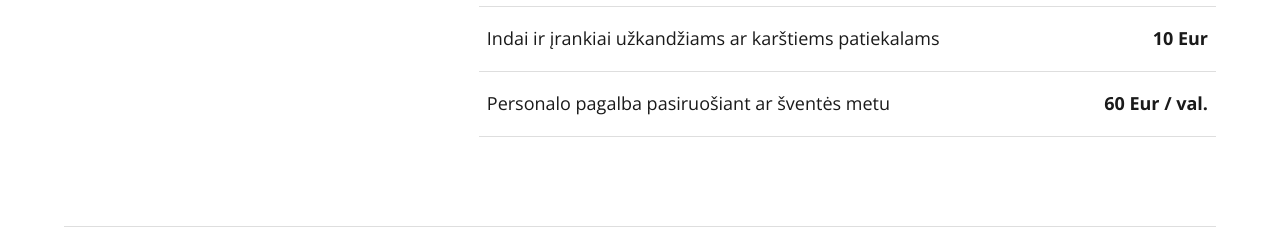
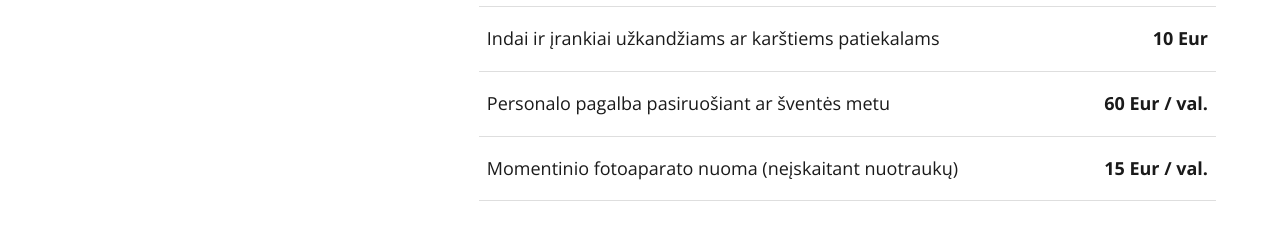
Before and after one commit to JuozasPetryla/sauleta, a Next.js app: page /paketai-ir-ju-kainos in a window 1280 px wide. Shown: the part 4920-5171 px from the top of the page. Built offline with nearby package versions, Linux system fonts and the light colour scheme.

Commit message:
Prideti fotoaparato nuoma

```diff
--- a/app/paketai-ir-ju-kainos/page.tsx
+++ b/app/paketai-ir-ju-kainos/page.tsx
@@ -35,7 +35,7 @@ export default function PricingPage() {
         </Package>
         <Package title="PAPILDOMOS PASLAUGOS" prices={[]}>
           <table className="service-table"><tbody>
-            <tr><td>Kavos aparato nuoma su kava, pienu ir cukrumi</td><td>20 Eur</td></tr><tr><td>Foto fonas renkantis tik studijos nuomą</td><td>10 Eur</td></tr><tr><td>Teminė foto arka arba sienelė su 200–250 balionų girlianda</td><td>130 Eur</td></tr><tr><td>Bendrinis / personalizuotas užrašas ant balionų sienelės</td><td>20 / 30 Eur</td></tr><tr><td>Teminė desertinio stalo girlianda, apie 100 balionų</td><td>80 Eur</td></tr><tr><td>Suaugusiųjų stalo teminis dekoras su serviravimu</td><td>80–120 Eur</td></tr><tr><td>Vaikų stalo teminis dekoras</td><td>40 Eur</td></tr><tr><td>Maitinimo kėdutės mini balionų girlianda ir dekoras</td><td>30 Eur</td></tr><tr><td>Helio balionų kompozicijos MINI / MIDI / MAXI</td><td>40 / 60 / 80 Eur</td></tr><tr><td>Helio balionai pagrindinio stalo dekorui, 7 vnt.</td><td>20 Eur</td></tr><tr><td>Staltiesės / stalo takelio nuoma</td><td>20 / 10 Eur</td></tr><tr><td>Medžiaginių servetėlių nuoma</td><td>1 Eur / vnt.</td></tr><tr><td>Indai ir įrankiai užkandžiams ar karštiems patiekalams</td><td>10 Eur</td></tr><tr><td>Personalo pagalba pasiruošiant ar šventės metu</td><td>60 Eur / val.</td></tr>
+            <tr><td>Kavos aparato nuoma su kava, pienu ir cukrumi</td><td>20 Eur</td></tr><tr><td>Foto fonas renkantis tik studijos nuomą</td><td>10 Eur</td></tr><tr><td>Teminė foto arka arba sienelė su 200–250 balionų girlianda</td><td>130 Eur</td></tr><tr><td>Bendrinis / personalizuotas užrašas ant balionų sienelės</td><td>20 / 30 Eur</td></tr><tr><td>Teminė desertinio stalo girlianda, apie 100 balionų</td><td>80 Eur</td></tr><tr><td>Suaugusiųjų stalo teminis dekoras su serviravimu</td><td>80–120 Eur</td></tr><tr><td>Vaikų stalo teminis dekoras</td><td>40 Eur</td></tr><tr><td>Maitinimo kėdutės mini balionų girlianda ir dekoras</td><td>30 Eur</td></tr><tr><td>Helio balionų kompozicijos MINI / MIDI / MAXI</td><td>40 / 60 / 80 Eur</td></tr><tr><td>Helio balionai pagrindinio stalo dekorui, 7 vnt.</td><td>20 Eur</td></tr><tr><td>Staltiesės / stalo takelio nuoma</td><td>20 / 10 Eur</td></tr><tr><td>Medžiaginių servetėlių nuoma</td><td>1 Eur / vnt.</td></tr><tr><td>Indai ir įrankiai užkandžiams ar karštiems patiekalams</td><td>10 Eur</td></tr><tr><td>Personalo pagalba pasiruošiant ar šventės metu</td><td>60 Eur / val.</td></tr><tr><td>Momentinio fotoaparato nuoma (neįskaitant nuotraukų)</td><td>15 Eur / val.</td></tr>
           </tbody></table>
         </Package>
       </div></section>
```
